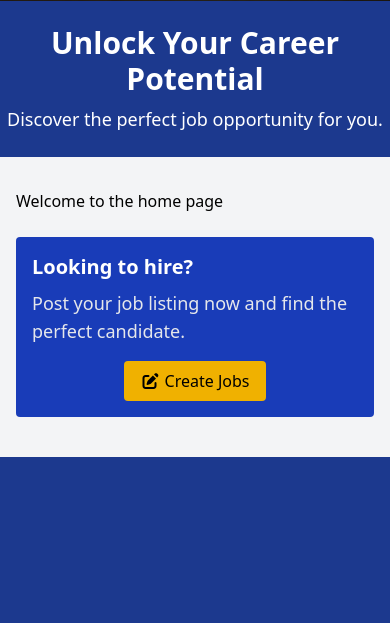
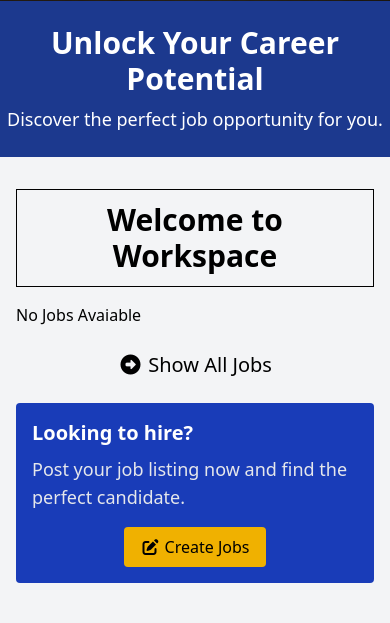
Before and after one commit to Chriswilliams231/Workspace, a Laravel app: page / in a window 390 px wide. Shown: the part 387-1010 px from the top of the page. Before the commit the page ends 844 px from the top, so only its background shows below. Run offline with Laravel 12, Linux system fonts and the light colour scheme; data that the repository does not hold is empty; style sheets or scripts are compiled from the project's sources; parts of the project's set-up code (start-up, migrations or seed data) failed here and were passed over; some libraries are stand-ins or nearby versions.

Commit message:
Adding more to the homepage

```diff
--- a/app/Http/Controllers/HomeController.php
+++ b/app/Http/Controllers/HomeController.php
@@ -3,10 +3,15 @@
 namespace App\Http\Controllers;
 
 use Illuminate\Http\Request;
+use Illuminate\View\View;
+use App\Models\Job;
 
 class HomeController extends Controller
 {
-    public function index(){
-        return view('pages.index');
+    public function index(): View
+    {
+        $jobs = Job::latest()->limit(6)->get();
+
+        return view('pages.index')->with('jobs', $jobs);
     }
 }
--- a/resources/views/pages/index.blade.php
+++ b/resources/views/pages/index.blade.php
@@ -1,5 +1,15 @@
 <x-layout>
-    <h1>Welcome to the home page</h1>
+    <h2 class="text-center text-3xl mb-4 font-bold border bordeer-gray-300 p-3">Welcome to Workspace</h2>
+       <div class="grid grid-cols-1 md:grid-cols-3 gap-4 mb-6">
+        @forelse($jobs as $job)
+        <x-job-card :job='$job' />
 
+        @empty
+        <p>No Jobs Avaiable</p>
+        @endforelse
+    </div>
+    <a href="{{route('jobs.index')}}" class="block text-xl text-center">
+        <i class="fa fa-arrow-alt-circle-right"></i> Show All Jobs
+    </a>
    <x-bottom-banner />
 </x-layout>
```
